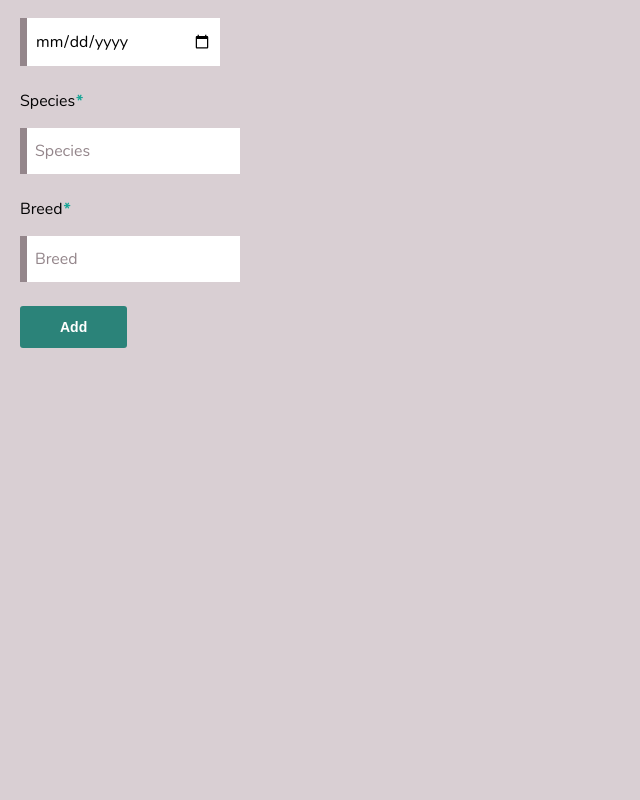
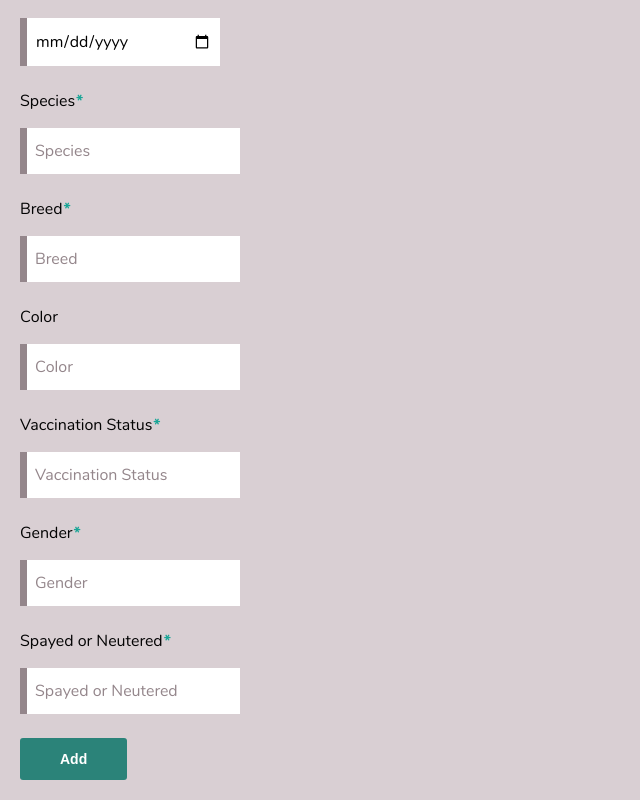
Before and after one commit to rafaelalma/vetter-client, a React (Create React App) app: page /dashboard/patients/new in a window 1280 px wide. Shown: the part 345-1145 px from the top of the page, without its empty margins (0-640 px from the left). Before the commit the page ends 800 px from the top, so only its background shows below. Built offline with nearby package versions, Linux system fonts and the light colour scheme.

Commit message:
Refactor NewPatientForm to handle new patient posting

```diff
--- a/src/views/Dashboard/Patients/NewPatientForm/NewPatientForm.jsx
+++ b/src/views/Dashboard/Patients/NewPatientForm/NewPatientForm.jsx
@@ -1,5 +1,6 @@
 import { Button } from "components/buttons";
 import { Input } from "components/forms";
+import useFetch from "hooks/useFetch.hook";
 import { useState } from "react";
 import { useNavigate } from "react-router-dom";
 import "./NewPatientForm.scss";
@@ -9,15 +10,40 @@ export default function NewPatientForm() {
   const [birthDate, setBirthDate] = useState("");
   const [species, setSpecies] = useState("");
   const [breed, setBreed] = useState("");
+  const [color, setColor] = useState("");
+  const [vaccinationStatus, setVaccinationStatus] = useState("");
+  const [gender, setGender] = useState("");
+  const [spayedOrNeutered, setSpayedOrNeutered] = useState("");
+
+  const { post, loading } = useFetch("http://localhost:3001/");
 
   const navigate = useNavigate();
 
   const handleNewPatientSubmit = (event) => {
     event.preventDefault();
 
-    // TODO: backend
+    const newPatient = {
+      owner_id: 0, // TODO: get from user
+      name,
+      birth_date: birthDate,
+      species,
+      breed,
+      color,
+      vaccination_status: vaccinationStatus,
+      gender,
+      spayed_or_neutered: spayedOrNeutered,
+    };
 
-    navigate("/dashboard/patients");
+    (async () => {
+      try {
+        const data = await post("patients", newPatient);
+        console.log("Post patient", data);
+
+        navigate("/dashboard/patients");
+      } catch (error) {
+        console.error(error);
+      }
+    })();
   };
 
   return (
@@ -46,7 +72,32 @@ export default function NewPatientForm() {
         value={breed}
         onChange={(event) => setBreed(event.target.value)}
       />
-      <Button type="submit">Add</Button>
+      <Input
+        placeholder="Color"
+        value={color}
+        onChange={(event) => setColor(event.target.value)}
+      />
+      <Input
+        placeholder="Vaccination Status"
+        required
+        value={vaccinationStatus}
+        onChange={(event) => setVaccinationStatus(event.target.value)}
+      />
+      <Input
+        placeholder="Gender"
+        required
+        value={gender}
+        onChange={(event) => setGender(event.target.value)}
+      />
+      <Input
+        placeholder="Spayed or Neutered"
+        required
+        value={spayedOrNeutered}
+        onChange={(event) => setSpayedOrNeutered(event.target.value)}
+      />
+      <Button type="submit" disabled={!loading}>
+        Add
+      </Button>
     </form>
   );
 }
```
Also changed, not shown: 1 other file (tests, documents, lock files or other folders).
